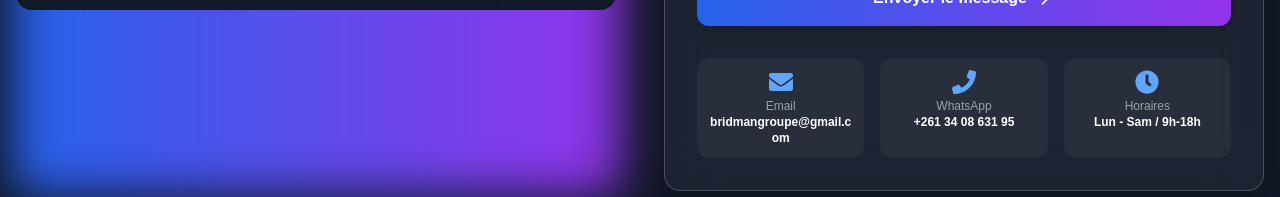
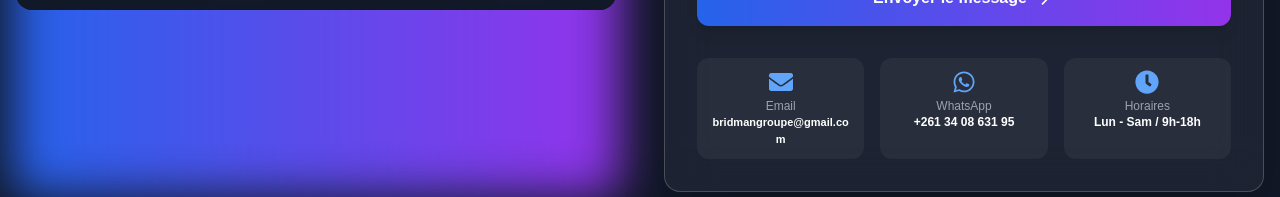
Before and after one commit to SerginoRG/Bridman-Groupe, a React (Vite) app: page /contact in a window 1280 px wide. Shown: the part 878-1075 px from the top of the page. Built offline with nearby package versions, Linux system fonts and the light colour scheme.

Commit message:
Mise à jour des pages contact Info

```diff
--- a/src/SiteVitrine/Contact.tsx
+++ b/src/SiteVitrine/Contact.tsx
@@ -2,7 +2,7 @@ import { useState, useEffect, useRef } from "react"
 import type { ChangeEvent, FormEvent } from "react"
 import { motion, useAnimation, useInView } from "framer-motion"
 import Image from "../assets/Contact/one.jpg"
-import { FaEnvelope, FaPhone, FaMapMarkerAlt, FaClock, FaCommentDots } from "react-icons/fa"
+import { FaEnvelope, FaPhone, FaMapMarkerAlt, FaClock, FaCommentDots,FaWhatsapp } from "react-icons/fa"
 
 // Composant d'animation texte lettre par lettre
 const AnimatedText = ({ text, className, delay = 0 }: { text: string; className: string; delay?: number }) => {
@@ -138,9 +138,11 @@ const InfoCard = ({ icon: Icon, label, value, delay = 0 }: { icon: React.Compone
       <p className="text-gray-400 text-xs">{label}</p>
       <AnimatedText
         text={value}
-        className="text-white text-xs font-semibold"
+        className={`text-white font-semibold ${
+            label === "Email" ? "text-[11px] break-all" : "text-xs"
+        }`}
         delay={delay + 0.3}
-      />
+        />
     </motion.div>
   )
 }
@@ -389,7 +391,7 @@ function Contact() {
                 delay={0.1}
               />
               <InfoCard
-                icon={FaPhone}
+                icon={FaWhatsapp}
                 label="WhatsApp"
                 value="+261 34 08 631 95"
                 delay={0.2}
```
